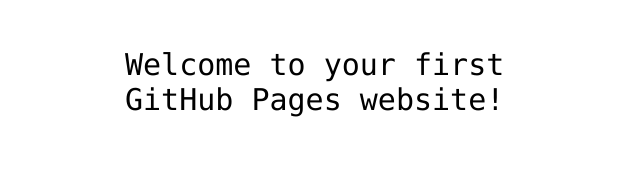
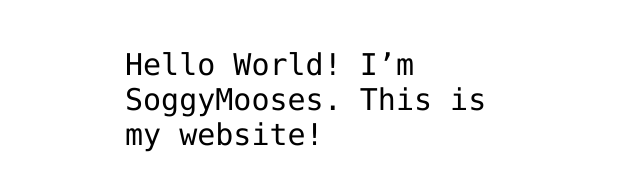
Before and after one commit to adeyinkasamuel/adeyinkasamuel.github.io, a plain HTML site: page index.html in a window 1280 px wide. Shown: the part 341-532 px from the top of the page, without its empty margins (315-955 px from the left). Drawn offline with Linux system fonts and the light colour scheme.

Commit message:
Update index.html
Added my username to index file

```diff
--- a/index.html
+++ b/index.html
@@ -12,7 +12,7 @@
 <img src="https://octodex.github.com/images/daftpunktocat-thomas.gif" id="octocat" alt="octocat-gif" />
 
 <!-- Change this code here by copy and pasting your template on line 15 -->
-<p>Welcome to your first GitHub Pages website!</p>
+<p>Hello World! I’m SoggyMooses. This is my website!</p>
 
 </body>
 </html>
```
